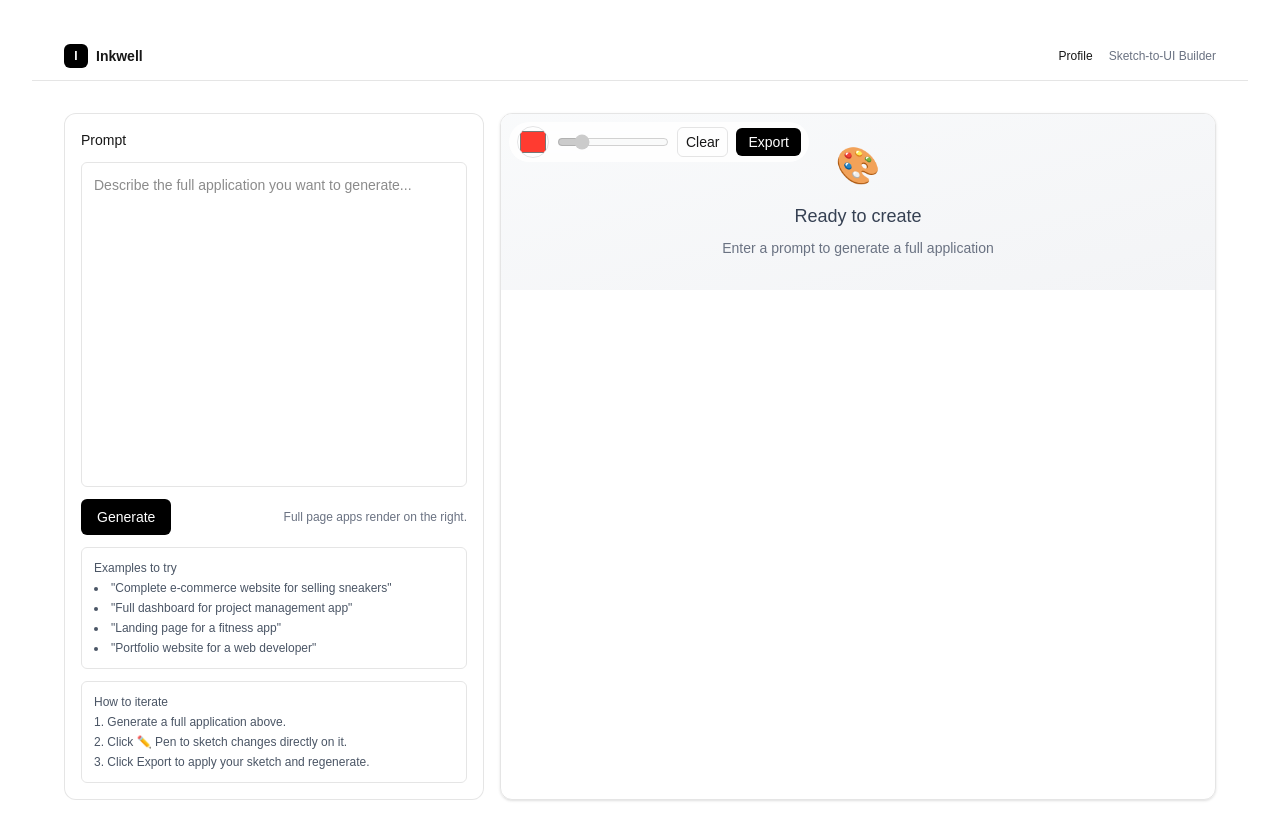
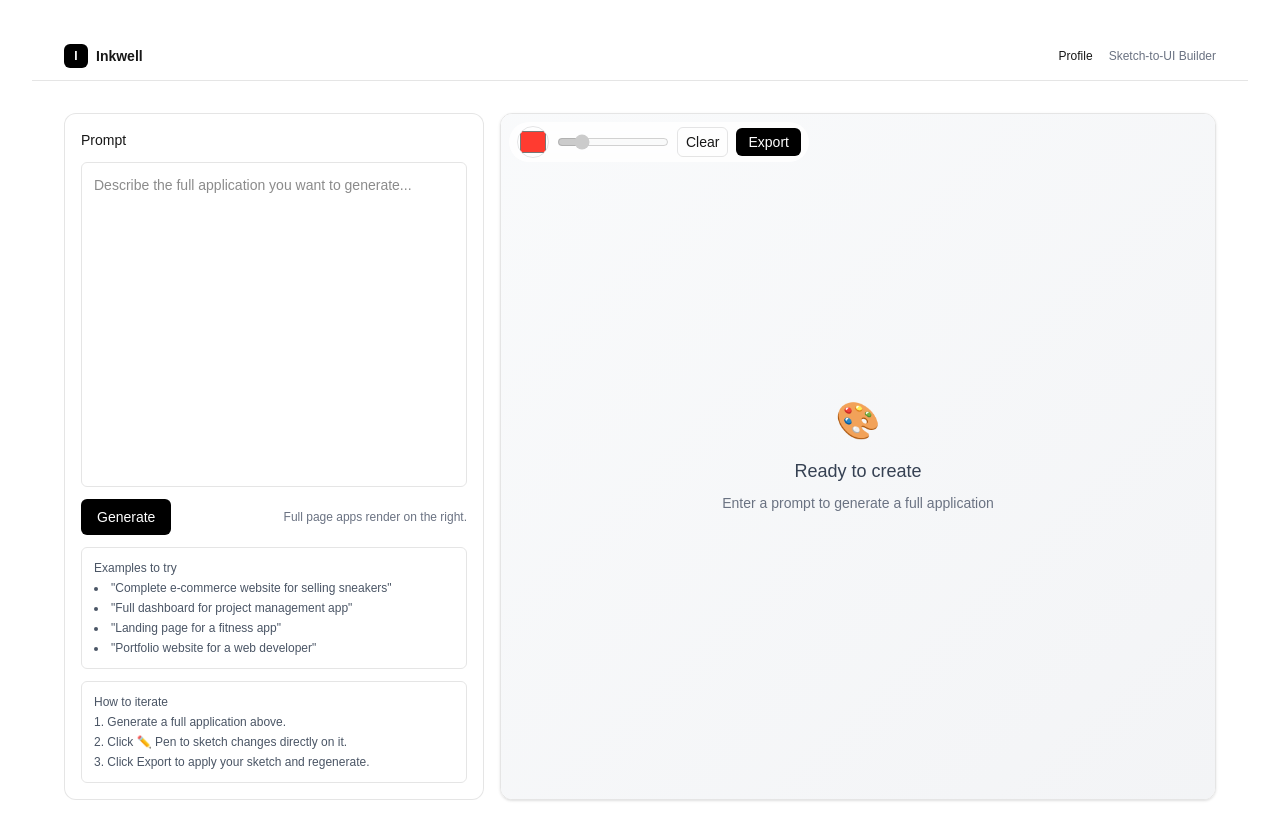
Before and after one commit to Sreesj/inkwell_scratch, a Next.js app: page / in a window 1280 px wide. Shown: the top 840 px of the page. Built offline with nearby package versions, Linux system fonts and the light colour scheme.

Commit message:
Update UIBuilder.tsx

```diff
--- a/src/components/UIBuilder.tsx
+++ b/src/components/UIBuilder.tsx
@@ -106,7 +106,8 @@ export default function UIBuilder() {
         </div>
       </header>
 
-      <div className="grid grid-cols-1 md:grid-cols-[420px_1fr] gap-4 p-4 sm:p-6 md:p-8">
+      {/* FIXED: Force full height for the main grid */}
+      <div className="grid grid-cols-1 md:grid-cols-[420px_1fr] gap-4 p-4 sm:p-6 md:p-8 h-full min-h-0">
         {/* Left: Prompting */}
         <div className="flex flex-col rounded-xl border border-black/10 dark:border-white/15 bg-white/70 dark:bg-neutral-900/70 backdrop-blur p-4 gap-3">
           <div className="text-sm font-medium">Prompt</div>
@@ -145,8 +146,8 @@ export default function UIBuilder() {
           </div>
         </div>
 
-        {/* Right: Full-page Preview (no white background, no padding) */}
-        <div className="relative rounded-xl border border-black/10 dark:border-white/15 overflow-hidden shadow-sm" ref={containerRef}>
+        {/* Right: Full-height Preview Canvas - FIXED */}
+        <div className="relative rounded-xl border border-black/10 dark:border-white/15 overflow-hidden shadow-sm h-full min-h-0" ref={containerRef}>
           {/* Floating Toolbar */}
           {(ui || code) && (
             <div className="absolute right-2 top-2 z-20 flex items-center gap-2">
@@ -163,9 +164,8 @@ export default function UIBuilder() {
             </div>
           )}
 
-          {/* Full-screen rendered application (no background, no padding) */}
-          <div className="absolute inset-0 overflow-auto">
-            <div className="min-h-full min-w-full">
+          {/* FIXED: Full-height content container */}
+          <div className="absolute inset-0 w-full h-full">
             {!ui && !code ? (
               // Empty state with subtle background
               <div className="h-full w-full bg-gradient-to-br from-gray-50 to-gray-100 dark:from-neutral-900 dark:to-neutral-800 flex items-center justify-center">
@@ -176,13 +176,14 @@ export default function UIBuilder() {
                 </div>
               </div>
             ) : code ? (
-                // Full-page code preview (no padding wrapper)
-                <CodePreview code={code} className="w-full h-full" />
+              // FIXED: Force full height for CodePreview
+              <CodePreview code={code} className="w-full h-full block" />
             ) : (
-                // Full-page UI schema renderer (no padding wrapper)
+              // FIXED: Force full height for UI renderer
+              <div className="w-full h-full">
                 <GeneratedUIRenderer ui={ui} />
+              </div>
             )}
-            </div>
           </div>
 
           {/* Sketch overlay */}
```
Lines whose indentation alone changed are shown as unchanged.
